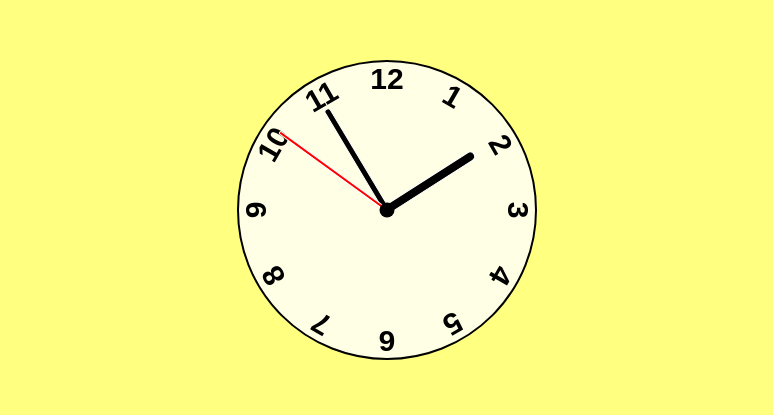
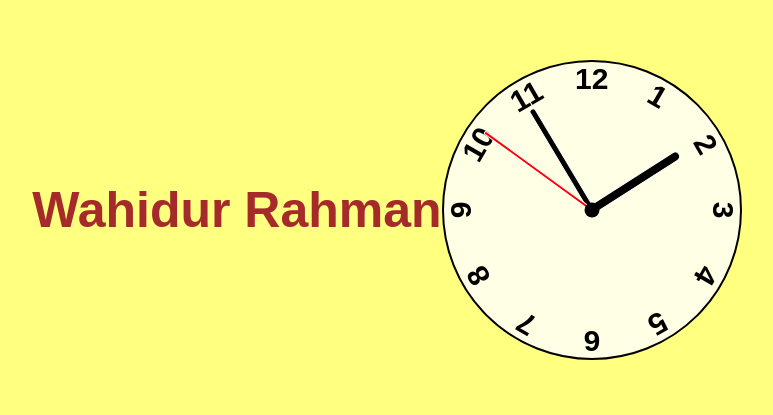
Before and after one commit to wahidurrahman85/clock, a plain HTML site: page index.html in a window 1280 px wide. Shown: the part 198-613 px from the top of the page, without its empty margins (253-1026 px from the left). Drawn offline with Linux system fonts and the light colour scheme.

Commit message:
clock is update

```diff
--- a/index.html
+++ b/index.html
@@ -9,6 +9,7 @@
   <script src="script.js" defer></script>
 </head>
 <body>
+    <h1 style="color:brown; font-size: 50px;">Wahidur Rahman</h1>
     <div class="clock">
         <div class="hand hour" data-hour-hand></div>
         <div class="hand minute" data-minute-hand></div>
```
